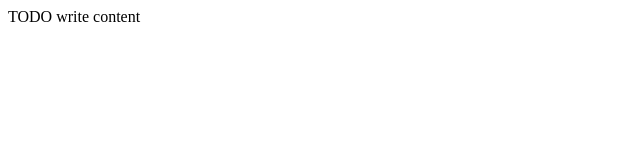
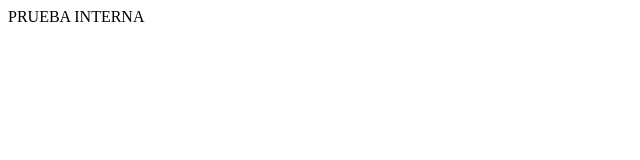
Before and after one commit to tavarezhilario/practicaIII, a website: page public_html/pedro/Ejercicio5.html in a window 1280 px wide. Shown: the full height of the page, 0-640 px from the left. Drawn offline with Linux system fonts and the light colour scheme.

Commit message:
Update Ejercicio5.html

```diff
--- a/public_html/pedro/Ejercicio5.html
+++ b/public_html/pedro/Ejercicio5.html
@@ -11,6 +11,6 @@
         <meta name="viewport" content="width=device-width, initial-scale=1.0">
     </head>
     <body>
-        <div>TODO write content</div>
+        <div>PRUEBA INTERNA</div>
     </body>
 </html>
```
